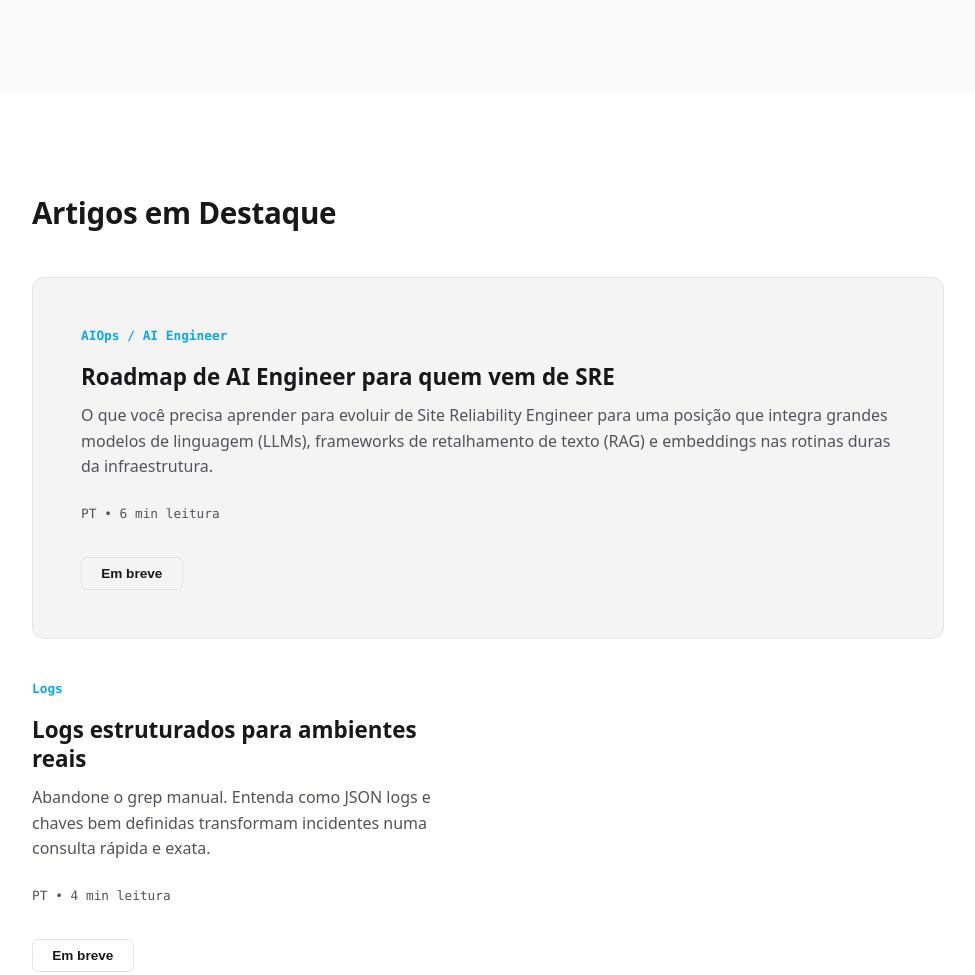
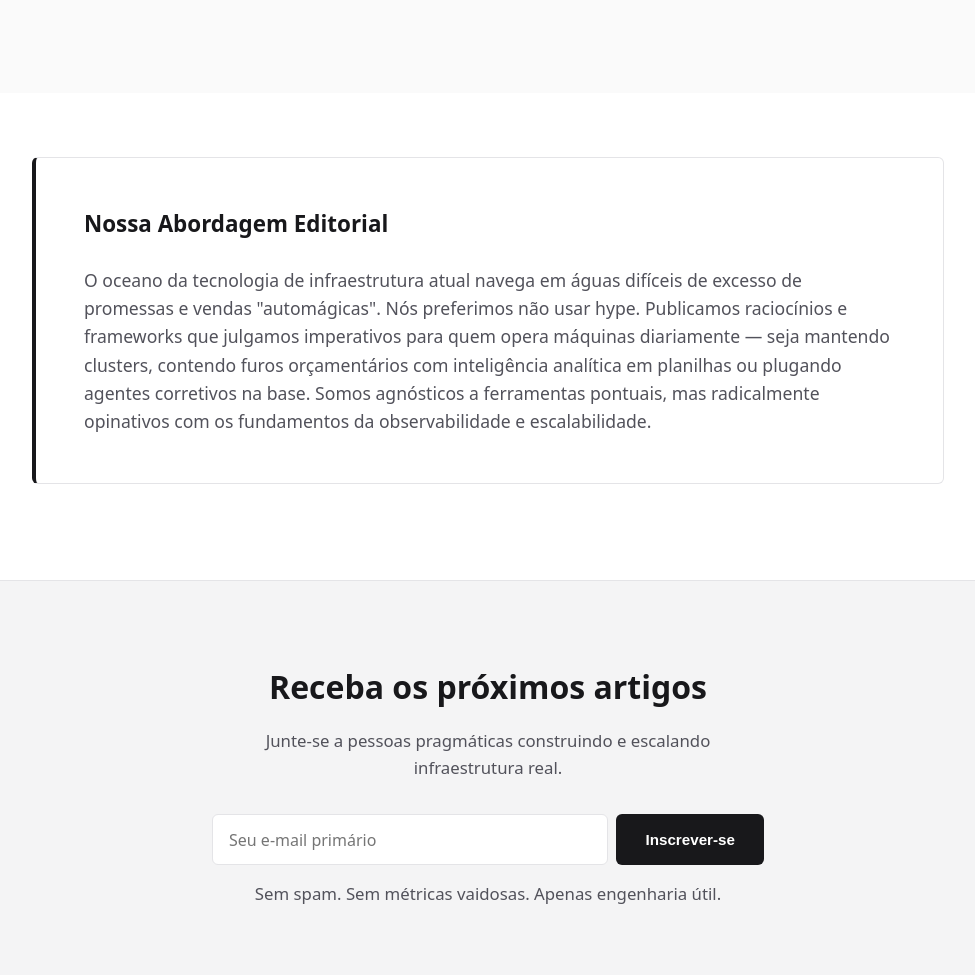
Before and after one commit to pmmenezes/pmmenezes.github.io, an Astro site: page / in a window 1280 px wide. Shown: the part 1088-2063 px from the top of the page, without its empty margins (152-1127 px from the left). Built offline with nearby package versions, Linux system fonts and the light colour scheme; Astro itself is replaced by a stand-in of ours.

Commit message:
refactor: remove articles section and update hero navigation links

```diff
--- a/src/layouts/BaseLayout.astro
+++ b/src/layouts/BaseLayout.astro
@@ -22,7 +22,7 @@ const { title, description = "Engenharia de Infraestrutura, SRE e IA aplicada re
 		<div class="container">
 			<div class="logo"><a href="/" style="text-decoration: none; color: inherit;">infrasCode_</a></div>
 			<nav class="site-nav">
-				<a href="/#destaques">Artigos</a>
+
 				<a href="#newsletter" class="btn btn-outline btn-sm">Newsletter</a>
 				<button id="theme-toggle" aria-label="Alternar tema claro/escuro">
 					<svg class="icon-moon" xmlns="http://www.w3.org/2000/svg" viewBox="0 0 24 24" fill="none" stroke="currentColor" stroke-width="2" stroke-linecap="round" stroke-linejoin="round"><path d="M21 12.79A9 9 0 1 1 11.21 3 7 7 0 0 0 21 12.79z"></path></svg>
--- a/src/pages/index.astro
+++ b/src/pages/index.astro
@@ -26,7 +26,8 @@ const getTrackInfo = (id) => ({
 				<h1 class="hero-title">Infra + Code + IA Aplicada à Engenharia Real</h1>
 				<p class="hero-subtitle">Mergulhe em problemas concretos resolvidos com fundamentos sólidos de operação, confiabilidade e experimentação com IA. Sem hype, apenas pragmatismo contínuo.</p>
 				<div class="hero-actions">
-					<a href="#destaques" class="btn btn-primary">Ler artigos</a>
+					<a href="#newsletter" class="btn btn-primary">Participar da Waitlist</a>
+					<a href="#proposta" class="btn btn-secondary">Ver proposta</a>
 				</div>
 				<div class="hero-proof">
 					<span>SRE</span> &bull; <span>DevSecOps</span> &bull; <span>Cloud</span> &bull; <span>AI Engineering</span>
@@ -61,33 +62,7 @@ const getTrackInfo = (id) => ({
 
 
 
-		<section id="destaques" class="destaques-section">
-			<div class="container">
-				<h2 class="section-title">Artigos em Destaque</h2>
-				<div class="artigos-grid">
-					{allArticles.map((article, index) => (
-						<article class={`artigo-card ${index === 0 ? 'artigo-featured' : ''}`}>
-							<span class="artigo-tag">{article.data.tag}</span>
-							<h3>
-								<a href={article.data.isPublished ? `/articles/${article.id}` : "#"}
-								   class={!article.data.isPublished ? "btn-waitlist" : ""}
-								   data-article={article.data.title}>
-									{article.data.title}
-								</a>
-							</h3>
-							<p class="artigo-resumo">{article.data.description}</p>
-							<div class="artigo-meta"><span>{article.data.language}</span> &bull; <span>{article.data.readingTime}</span></div>
 
-							{article.data.isPublished ? (
-								<a href={`/articles/${article.id}`} class="btn btn-sm btn-outline">Ler artigo</a>
-							) : (
-								<button class="btn btn-sm btn-outline btn-waitlist" data-article={article.data.title}>Em breve</button>
-							)}
-						</article>
-					))}
-				</div>
-			</div>
-		</section>
 
 		<section id="manifesto" class="manifesto-section">
 			<div class="container">
```
